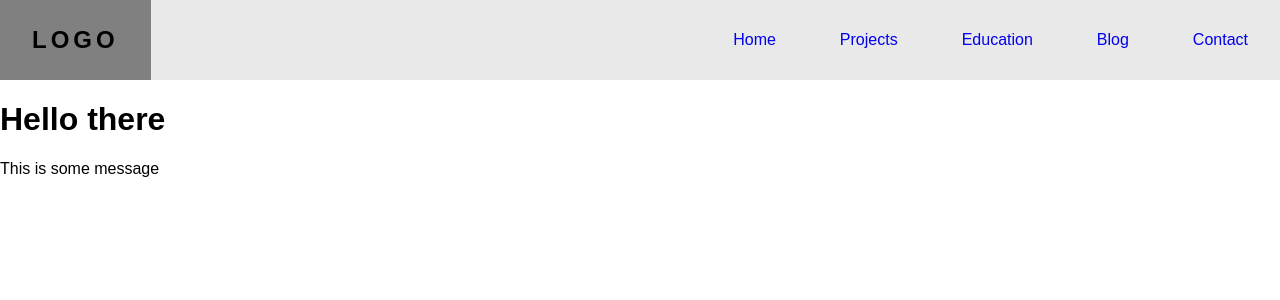
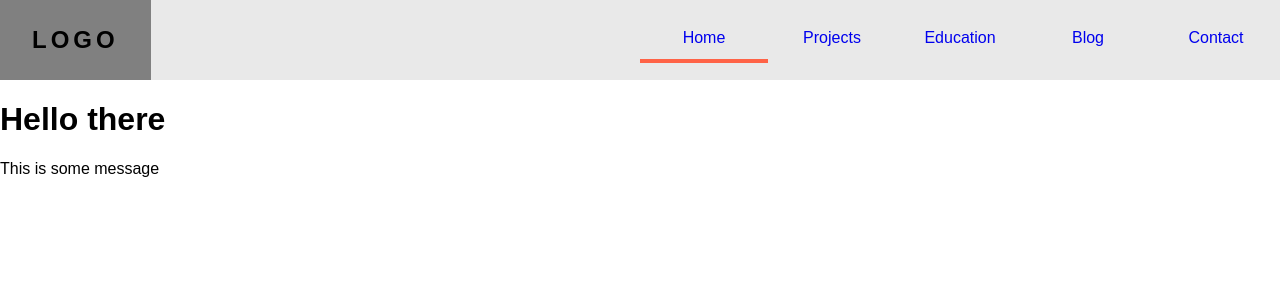
Before and after one commit to AlePouroullis/AlePouroullisV1, a Next.js app: page / in a window 1280 px wide. Shown: the top 300 px of the page. Built offline with nearby package versions, Linux system fonts and the light colour scheme.

Commit message:
Added sliding underline for navbar links

```diff
--- a/components/Layout.js
+++ b/components/Layout.js
@@ -3,12 +3,23 @@ import Navbar from './navbar';
 import Link from 'next/link';
 import { useRouter } from 'next/router';
 
+const navLinks = [
+	{title: "Home", path: "/", number:"one"},
+	{title: "Projects", path: "/projects", number:"two"},
+	{title: "Education", path: "/education", number:"three"},
+	{title: "Blog", path: "/blog", number:"four"},
+	{title: "Contact", path: "/contact", number:"five"},
+]
+
 export default function Layout({ children }){
   const router = useRouter();
+  const activeLinkIndex = navLinks.findIndex(link => link.path === router.pathname);
+  console.log(activeLinkIndex);
 
   return (
       <>
-        <Navbar />
+        {/* activeLinkIndex is passed as key to force re-render when activeLinkIndex changes. */}
+        <Navbar key={activeLinkIndex} navLinks={navLinks} activeLinkIndex={activeLinkIndex}/>
         <main>
           {children}
         </main>
--- a/components/Navbar.js
+++ b/components/Navbar.js
@@ -1,60 +1,60 @@
-import React from 'react';
+import React, { useState } from 'react';
 import Link from 'next/link';
+import { useRouter } from 'next/router';
 
-function NavLink({ children, to }) {
-	return (
-		<Link href={to}>
-			<a className="nav-link">{children}</a>
-		</Link>
-	);
-}
-
-function NavItem({ children, to }) {
-	return (
-		<li className="nav-item">
-		 <NavLink to={to}>{children}</NavLink>
-		</li>
-	)
-}
-
-function NavList({ navList }) {
-	const navListItems = Object.keys(navList).map((key, index) => {
-		return (
-			<NavItem key={navList[key].id} to={navList[key].to}>
-				{key}
-			</NavItem>
-		);
-	})
-	return (
-		<ul className="nav-list">
-			{navListItems}
-		</ul>
-	);
-}
-
-export default function Navbar(){
-	const navList = {Home: {to: "/",
-													id: 0},
-									Projects: {to: "/projects",
-														id: 1 },
-								  Education: {to: "/education",
-														 id: 2},
-									Blog: {to: "/blog/",
-												 id: 3},
-								  Contact: {to: "/contact",
-								           id: 4}
-	}
 
 function Logo({ children }) {
 	return <h1 className="logo">{children}</h1>
 }
 
+export default function Navbar({ navLinks, activeLinkIndex }){
+	const router = useRouter();
+
+	// Divides the total width (as percentage) of the nav-link list by the number of nav
+  // links so that the width of the underline spans a single link.
+	const underlineWidth = 100 / navLinks.length;
+
+	// underlinePos stores the position of the link for the underline
+	// to be placed under, which is used to determine where the margin-left
+	// should be placed. The default position is under the active link.
+	const [underlinePos, setUnderlinePos] = useState(activeLinkIndex);
+
+	function handleOnMouseEnter(index) {
+		setUnderlinePos(index);
+	}
+
+	function handleOnMouseLeave() {
+		setUnderlinePos(activeLinkIndex);
+	}
+
+	const linkUnderlineMarginLeft = (underlinePos * underlineWidth).toString();
+	const linkUnderlineStyle = {marginLeft: linkUnderlineMarginLeft + '%'};
+
 	return (
-		<>
 		<nav className="navbar">
 			<Logo>Logo</Logo>
-				<NavList navList={navList} />
+			<ul className="nav-list">
+				{navLinks.map((link, index) => {
+					// className = "nav-link <number> [active]
+				  // active class is present if the link is active.
+					// The number is used for the underline."
+					let className = "nav-link " + (router.pathname === link.path ? " active" : "");
+					return (
+						<li
+						key={link.title}
+						className="nav-item "
+						onMouseEnter={() => handleOnMouseEnter(index)}
+						onMouseLeave={handleOnMouseLeave}>
+							<Link href={link.path}>
+								<a className={className}>
+									{link.title}
+								</a>
+							</Link>
+						</li>
+					)}
+				)}
+				<hr className="nav-slide" style={linkUnderlineStyle}/>
+			</ul>
 		</nav>
-		</>
 	);
 }
--- a/styles/global.css
+++ b/styles/global.css
@@ -24,6 +24,7 @@ body {
 .logo {
   cursor: pointer;
   padding: 0 2rem;
+  margin: 0;
   letter-spacing: 0.3ch;
   text-transform: uppercase;
   height: 100%;
@@ -32,24 +33,39 @@ body {
   align-items: center;
 }
 
-.logo:hover{
+.logo:hover {
   background-color: grey;
 }
 
 .nav-list {
   list-style: none;
-  display: flex;
-  height: 100%;
+  padding: 0;
+  width: 50%;
   margin: 0;
-  align-items: center;
-  justify-content: space-between;
+
+}
+
+.navbar li {
+  display: inline;
+}
+
+.nav-link:visited {
+  color: black;
 }
 
 .nav-link {
   text-decoration: none;
-  padding: 2rem;
+  display: inline-block;
+  width: 20%;
+  padding: .75rem 0;
+  text-align: center;
 }
 
-.nav-link:hover {
-  background-color: grey;
+.nav-slide {
+  height: .25rem;
+  width: 20%;
+  background-color: tomato;
+  border: none;
+  margin: 0;
+  transition: .3s ease-in-out;
 }
```
Also changed, not shown: pages/_app.js (line endings or trailing spaces). Lines whose indentation alone changed are shown as unchanged.
